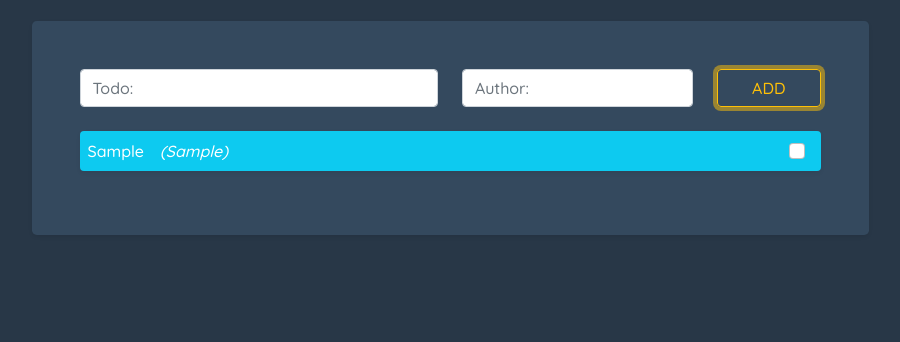
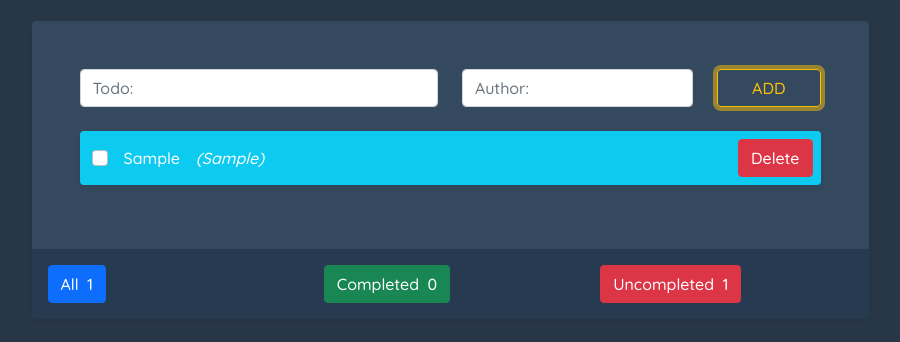
Before and after one commit to asrorkhujar/todo-js, a plain HTML site: page index.html in a window 1280 px wide. Both pictures are taken after typing "Sample", "Sample" into the empty fields and a click on the button "ADD". Shown: the part 104-446 px from the top of the page, without its empty margins (190-1090 px from the left). Drawn offline with Linux system fonts and the light colour scheme.

Commit message:
add delete, check buttons

```diff
--- a/css/styles.css
+++ b/css/styles.css
@@ -9,10 +9,15 @@ body {
   background-color: #34495e;
 }
 
-.checked.todo-item {
+.button-wrapper {
+  background-color: #273b50;
+}
+
+
+/* .checked.todo-item {
   font-style: italic;
   text-decoration: line-through;
-}
+} */
 
 .js-check {
   cursor: pointer;
--- a/index.html
+++ b/index.html
@@ -15,17 +15,16 @@
 
 <body class="site-body">
 
-  <div class="container-sm d-flex flex-column align-items-center">
+  <div class="container d-flex flex-column align-items-center">
     <h2 class="text-center text-white fw-bold display-3 my-4">To-Do List</h2>
-    <form class="js-form-todo form p-5 rounded-3 shadow-sm w-75" id="formToDo" action="https://echo.htmlacademy.ru"
+    <form class="js-form-todo form p-5 rounded-top shadow-sm w-75" id="formToDo" action="https://echo.htmlacademy.ru"
       method="POST">
       <div class="row">
         <div class="col-md-6">
           <input class="form-control js-form-amount" type="text" placeholder="Todo:" id="inputAmountToDo" required>
         </div>
         <div class="col-md-4 mt-4 mt-md-0">
-          <input class="form-control js-form-amount-author" type="text" placeholder="Author:" id="inputAmountAuthor"
-            required>
+          <input class="form-control js-form-amount-author" type="text" placeholder="Author:" id="inputAmountAuthor" required>
         </div>
 
         <div class="col-md-2 mt-4 mt-md-0">
@@ -35,11 +34,36 @@
 
         <div class="col-12">
           <ul class="todo-list list-unstyled mt-4">
+           <!--  <li class="todo-item bg-info text-white p-2 rounded mt-2 d-flex align-items-center shadow-sm">
+              <div class="d-flex">
+                <input class="checkbox-btn form-check-input ms-1 me-3 order-first" type="checkbox">
+                <p class="mb-0">Yugurish</p>
+                <p class="mb-0 ms-3 fst-italic">Asror</p>
+              </div>
+              <button class="ms-auto delete-btn btn btn-danger" type="button">Delete</button>
+            </li> -->
           </ul>
+
         </div>
-
       </div>
     </form>
+    <div class="button-wrapper p-3 rounded-bottom shadow-sm w-75">
+      <div class="row">
+        <div class="col-md-4 mt-3 mt-md-0">
+          <button class="btn-all btn btn-primary">All
+            <span class="all-result ms-1">0</span></button>
+        </div>
+        <div class="col-md-4 mt-3 mt-md-0">
+          <button class="btn-completed btn btn-success">Completed
+            <span class="completed-result ms-1">0</span></button>
+        </div>
+        <div class="col-md-4 mt-3 mt-md-0">
+          <button class="btn-uncompleted btn btn-danger text-white">Uncompleted
+            <span class="uncompleted-result ms-1">0</span></button>
+        </div>
+      </div>
+    </div>
+
   </div>
 
 
--- a/js/main.js
+++ b/js/main.js
@@ -1,51 +1,163 @@
+//1. Elementlar tanlab olindi
 const elForm = document.querySelector('.js-form-todo');
 const elInputToDo = elForm.querySelector('.js-form-amount');
 const elInputToDoAuthor = elForm.querySelector('.js-form-amount-author');
 const elTodoList = document.querySelector('.todo-list');
+const elButtonWrapper = document.querySelector('.button-wrapper');
 
+//Result spanlar
+const allCount = document.querySelector('.all-result');
+const completedCount = document.querySelector('.completed-result');
+const uncompletedCount = document.querySelector('.uncompleted-result');
+
+//Button controllers
+const elAllBtn = document.querySelector('.btn-all');
+const elCompletedBtn = document.querySelector('.btn-completed');
+const elUncompletedBtn = document.querySelector('.btn-uncompleted');
+
+//2. Har bir to-do ni saqlash uchun yangi bo'sh array ochildi
 const toDos = [];
 
+//12. Event delegation
+elTodoList.addEventListener('click', (evt) => {
+  if (evt.target.matches('.delete-btn')) {
+    let todoBtnId = evt.target.dataset.todoId * 1;
+    const foundTodoIndex = toDos.findIndex((todo) => todo.id === todoBtnId);
+    toDos.splice(foundTodoIndex, 1);
+    elTodoList.innerHTML = '';
+
+    renderTodos(toDos, elTodoList);
+
+  } else if (evt.target.matches('.checkbox-btn')) {
+    let todoCheckedId = evt.target.dataset.checkId * 1;
+    const foundCheckbox = toDos.find((todo) => todo.id === todoCheckedId);
+    foundCheckbox.isCompleted = !foundCheckbox.isCompleted;
+    elTodoList.innerHTML = '';
+
+    renderTodos(toDos, elTodoList);
+  }
+});
+
+//8. To-do larni render qilish dynamic funksiya tuzib olindi
+const renderTodos = (arr, element) => {
+
+  allCount.textContent = toDos.length;
+  completedCount.textContent = toDos.filter((todo) => todo.isCompleted).length;
+  uncompletedCount.textContent = toDos.filter((todo) => !todo.isCompleted).length;
+
+  arr.forEach((todo) => {
+    let newItemToDo = document.createElement('li');
+    newItemToDo.setAttribute('class', 'todo-item bg-info text-white p-2 rounded mt-2 d-flex align-items-center shadow-sm');
+
+    let newItemToDoInfoWrapper = document.createElement('div');
+    newItemToDoInfoWrapper.setAttribute('class', 'd-flex');
+
+    let newCheckbox = document.createElement('input');
+    newCheckbox.setAttribute('class','checkbox-btn form-check-input ms-1 me-3');
+    newCheckbox.type = 'checkbox';
+
+    let newToDo = document.createElement('p');
+    newToDo.setAttribute('class','mb-0');
+
+    let newToDoAuthor = document.createElement('p');
+    newToDoAuthor.setAttribute('class','mb-0 ms-3 fst-italic');
+
+    let newDeleteBtn = document.createElement('button');
+
+    //TEXT CONTENT
+    newToDo.textContent = todo.name;
+    newToDoAuthor.textContent = `(${todo.author})`;
+    newDeleteBtn.textContent = 'Delete';
+
+    newDeleteBtn.setAttribute('class','delete-btn btn btn-danger ms-auto');
+    newDeleteBtn.type = 'button';
+
+
+    //11. Dataset adding
+    newItemToDo.dataset.todoId = todo.id;
+    newDeleteBtn.dataset.todoId = todo.id;
+    newCheckbox.dataset.checkId = todo.id;
+
+    if (todo.isCompleted) {
+      newCheckbox.checked = true;
+      newItemToDoInfoWrapper.style.textDecoration = 'line-through';
+    }
+
+    element.appendChild(newItemToDo);
+    newItemToDo.appendChild(newItemToDoInfoWrapper);
+    newItemToDoInfoWrapper.appendChild(newCheckbox);
+    newItemToDoInfoWrapper.appendChild(newToDo);
+    newItemToDoInfoWrapper.appendChild(newToDoAuthor);
+    newItemToDo.appendChild(newDeleteBtn);
+  });
+};
+
+//3. Formani submitiga quloq solindi
 elForm.addEventListener('submit', (evt) => {
   evt.preventDefault();
 
+  //4. Input valuesi olindi
   let inputToDo = elInputToDo.value.trim();
   let inputAuthor = elInputToDoAuthor.value.trim();
 
+  //5. Har bir to do uchun object ochildi
   let todo = {
+    //6. To-do ichidagi eng oxirgi elementni ID tanlab olindi, ha safar yengi qo'shilgan to-doni ID siga 1ni qo'shib boradi. Agar birinchi to-do qo'shilayotgan vaqti uning IDsi 0ni olsin
+    id: toDos[toDos.length - 1]?.id + 1 || 0,
     name: inputToDo,
     author: inputAuthor,
-    id: toDos.length
-  }
+    isCompleted: false,
+  };
 
+  //7. todo objectini har safar submit bo'lganda todos arrayiga push qilsin
   toDos.push(todo);
   elInputToDo.value = '';
   elInputToDoAuthor.value = '';
+
   elTodoList.innerHTML = '';
 
-  for (let item of toDos) {
-    let newItemToDo = document.createElement('li');
-    newItemToDo.setAttribute('class', 'todo-item bg-info text-white p-2 rounded mt-2 d-flex shadow-sm');
+  //9. todos arrayini render qilish uchun rendertodos functionga berib yuborildi
+  renderTodos(toDos, elTodoList);
+});
 
-    let newItemToDoInfo = document.createElement('span');
-    newItemToDoInfo.setAttribute('class', 'ms-3 fst-italic');
+elAllBtn.addEventListener('click', () => {
+  elTodoList.innerHTML = '';
 
-    let checkBtn = document.createElement('input');
-    checkBtn.setAttribute('class', 'js-check form-check-input me-2 ms-auto');
-    checkBtn.setAttribute("type", "checkbox");
-    checkBtn.setAttribute("id", "checkDone");
+  renderTodos(toDos, elTodoList);
+});
 
-    checkBtn.addEventListener('change', (evt) => {
-      evt.preventDefault();
-      newItemToDo.classList.toggle('checked');
-    });
+elCompletedBtn.addEventListener('click', () => {
+  let filteredCompleted = toDos.filter((todo) => todo.isCompleted);
+  elTodoList.innerHTML = '';
+
+  renderTodos(filteredCompleted, elTodoList);
+});
+
+elUncompletedBtn.addEventListener('click', () => {
+  let filteredCompleted = toDos.filter((todo) => !todo.isCompleted);
+  elTodoList.innerHTML = '';
+
+  renderTodos(filteredCompleted, elTodoList);
+});
 
 
-    newItemToDo.textContent = item.name;
-    newItemToDoInfo.textContent = `(${item.author})`;
+//YOKI BU
+/* elButtonWrapper.addEventListener("click", function (evt) {
+  if (evt.target.matches(".btn-all") || evt.target.matches(".all-result")) {
+    elList.innerHTML = null;
 
-    elTodoList.appendChild(newItemToDo);
-    newItemToDo.appendChild(newItemToDoInfo);
-    newItemToDo.appendChild(checkBtn);
+    renderTodos(toDos, elList);
+  } else if (evt.target.matches(".btn-completed")) {
+    let filteredCompleted = toDos.filter((todo) => todo.isCompleted);
+
+    elList.innerHTML = null;
+
+    renderTodos(filteredCompleted, elList);
+  } else if (evt.target.matches(".btn-uncompleted")) {
+    let filteredCompleted = toDos.filter((todo) => !todo.isCompleted);
+
+    elList.innerHTML = null;
+
+    renderTodos(filteredCompleted, elList);
   }
-
-});
+}); */
```
